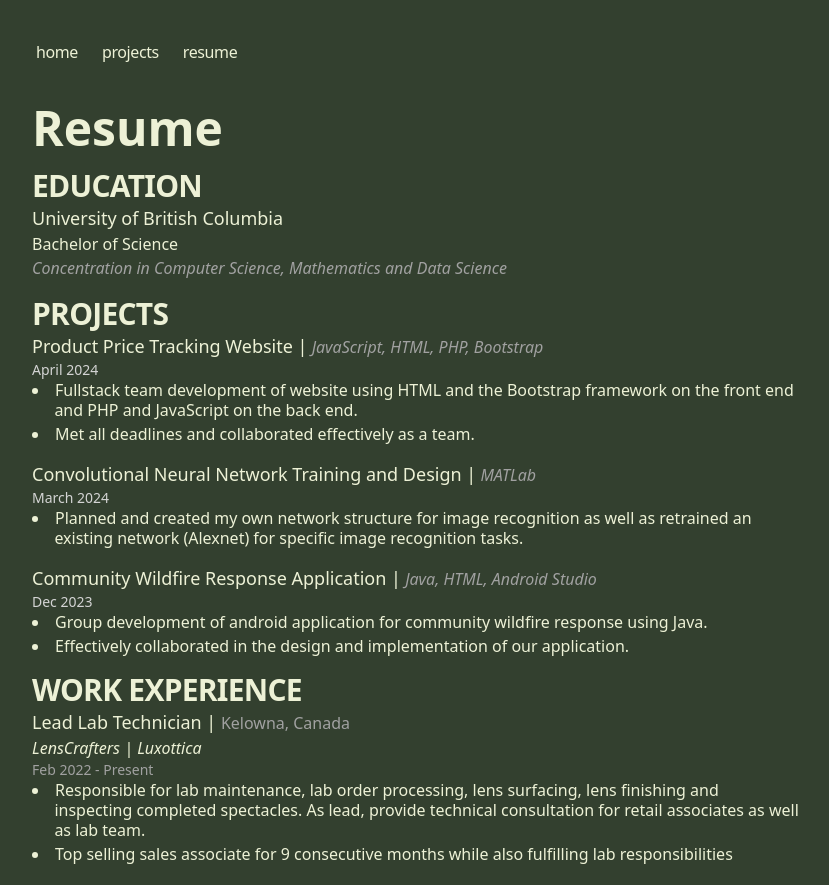
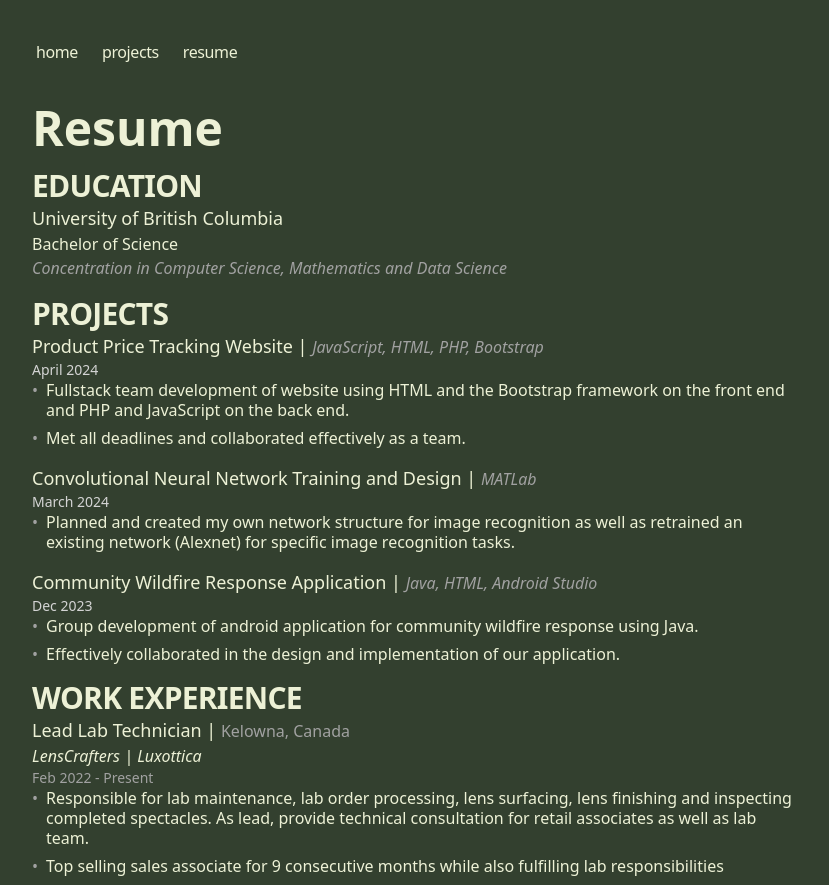
Before and after one commit to chaitanghanekar/portfolio, a Next.js app: page /resume in a window 1280 px wide. Shown: the top 885 px of the page, without its empty margins (224-1053 px from the left). Built offline with nearby package versions, Linux system fonts and the light colour scheme.

Commit message:
correcting margins

```diff
--- a/app/components/resume.tsx
+++ b/app/components/resume.tsx
@@ -17,13 +17,16 @@ const Education = ({ university, degree, concentration}) => (
 
 const Project = ({ title, technologies, period, description }) => (
   <div className="mb-4">
-    <h3 className="text-lg">{title} |<span className="text-base italic text-neutral-400"> {technologies}</span></h3>
+    <h3 className="text-lg">{title} | <span className="text-base italic text-neutral-400">{technologies}</span></h3>
     <p className="text-sm text-neutral-300">{period}</p>
-    <ul className="text-base list-disc list-inside leading-tight">
+    <div className="text-base leading-tight">
       {description.map((item, index) => (
-        <li className="mb-1" key={index} style={{ textIndent: '-1.4em', paddingLeft: '1.4em' }}>{item}</li>
+        <div className="mb-2 flex items-start" key={index}>
+          <span className="mr-2 text-neutral-400">•</span>
+          <p className="flex-grow">{item}</p>
+        </div>
       ))}
-    </ul>
+    </div>
   </div>
 );
 
@@ -32,11 +35,14 @@ const Experience = ({ title, company, location, period, responsibilities }) => (
     <h3 className="text-lg">{title} | <span className="text-base text-neutral-400">{location}</span> </h3>
     <p className="italic">{company}</p>
     <p className="text-sm text-neutral-400">{period}</p>
-    <ul className="list-disc list-inside leading-tight">
+    <div className="text-base leading-tight">
       {responsibilities.map((item, index) => (
-        <li className="mb-1" key={index} style={{ textIndent: '-1.4em', paddingLeft: '1.4em' }}>{item}</li>
+        <div className="mb-2 flex items-start" key={index}>
+          <span className="mr-2 text-neutral-400">•</span>
+          <p className="flex-grow">{item}</p>
+        </div>
       ))}
-    </ul>
+    </div>
   </div>
 );
 
--- a/app/page.tsx
+++ b/app/page.tsx
@@ -20,9 +20,9 @@ export default function Page() {
       </h3>
       <br></br>
 
-      <p className="mb-1 text-1xl tracking-tight">I have a strong educational background having graduated from the University of British
-        Columbia with a Bachelors Degree with a concentration in Computer Science, Mathematics, and
-        Data Science. My passion for technology and problem-solving
+      <p className="mb-1 text-1xl tracking-tight">I graduated from the University of British Columbia with a
+        Bachelor's degree in Computer Science, Mathematics, and Data Science, equipping me
+        with a strong and versatile foundation. My passion for technology and problem-solving
         drives me to continuously learn and take on new challenges.</p>
 
     </section>
```
